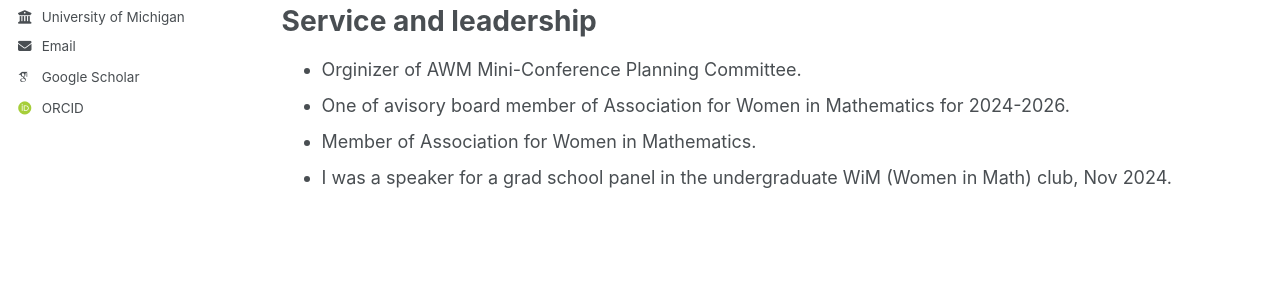
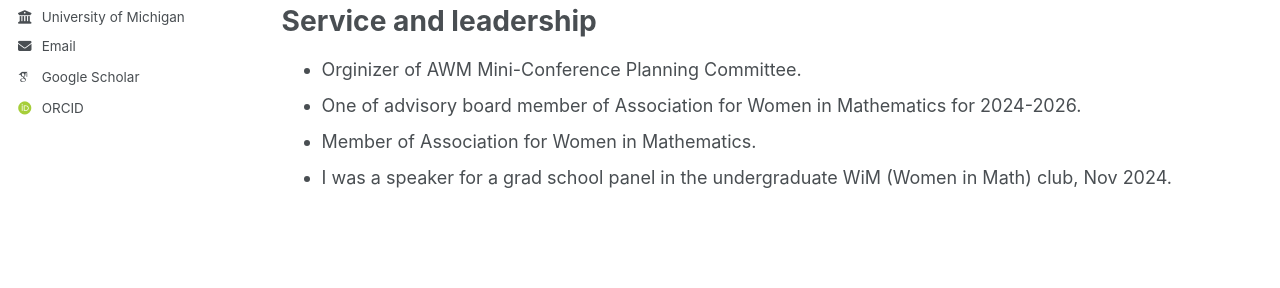
Before and after one commit to yushanqu/yushanqu.github.io, a Jekyll site: the page built from _pages/cv.md, in a window 1280 px wide and 980 px high. Shown: the part 381-669 px from the top of the window. Built offline with Jekyll 4.4.1, drawn with Linux system fonts in a browser that asks for light colours; some web fonts are replaced.

Commit message:
Update cv.md

```diff
--- a/_pages/cv.md
+++ b/_pages/cv.md
@@ -64,6 +64,6 @@ Teaching
 Service and leadership
 ======
 * Orginizer of AWM Mini-Conference Planning Committee.
-* One of avisory board member of Association for Women in Mathematics for 2024-2026.
+* One of advisory board member of Association for Women in Mathematics for 2024-2026.
 * Member of Association for Women in Mathematics.
 * I was a speaker for a grad school panel in the undergraduate WiM (Women in Math) club, Nov 2024.
```
